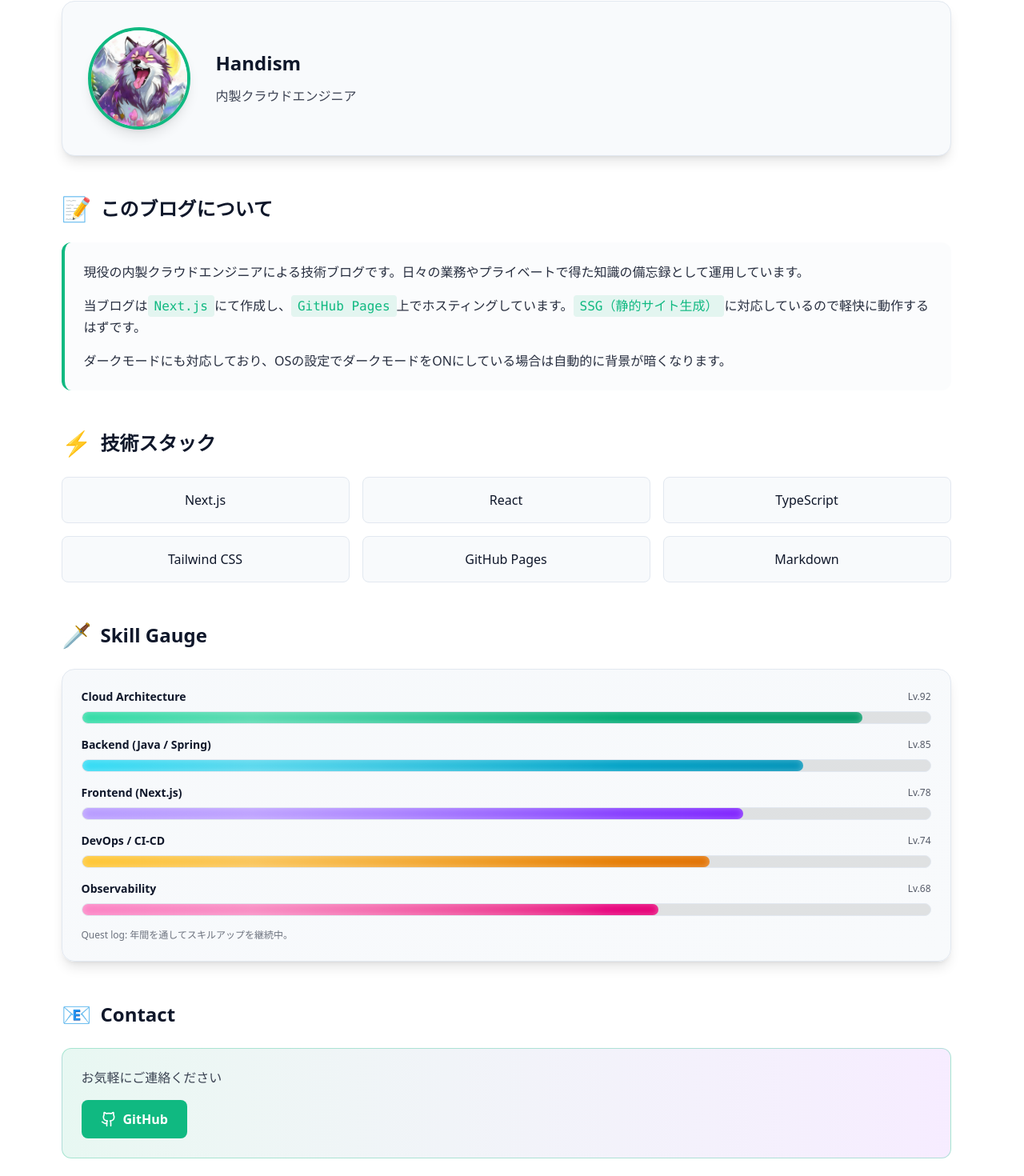
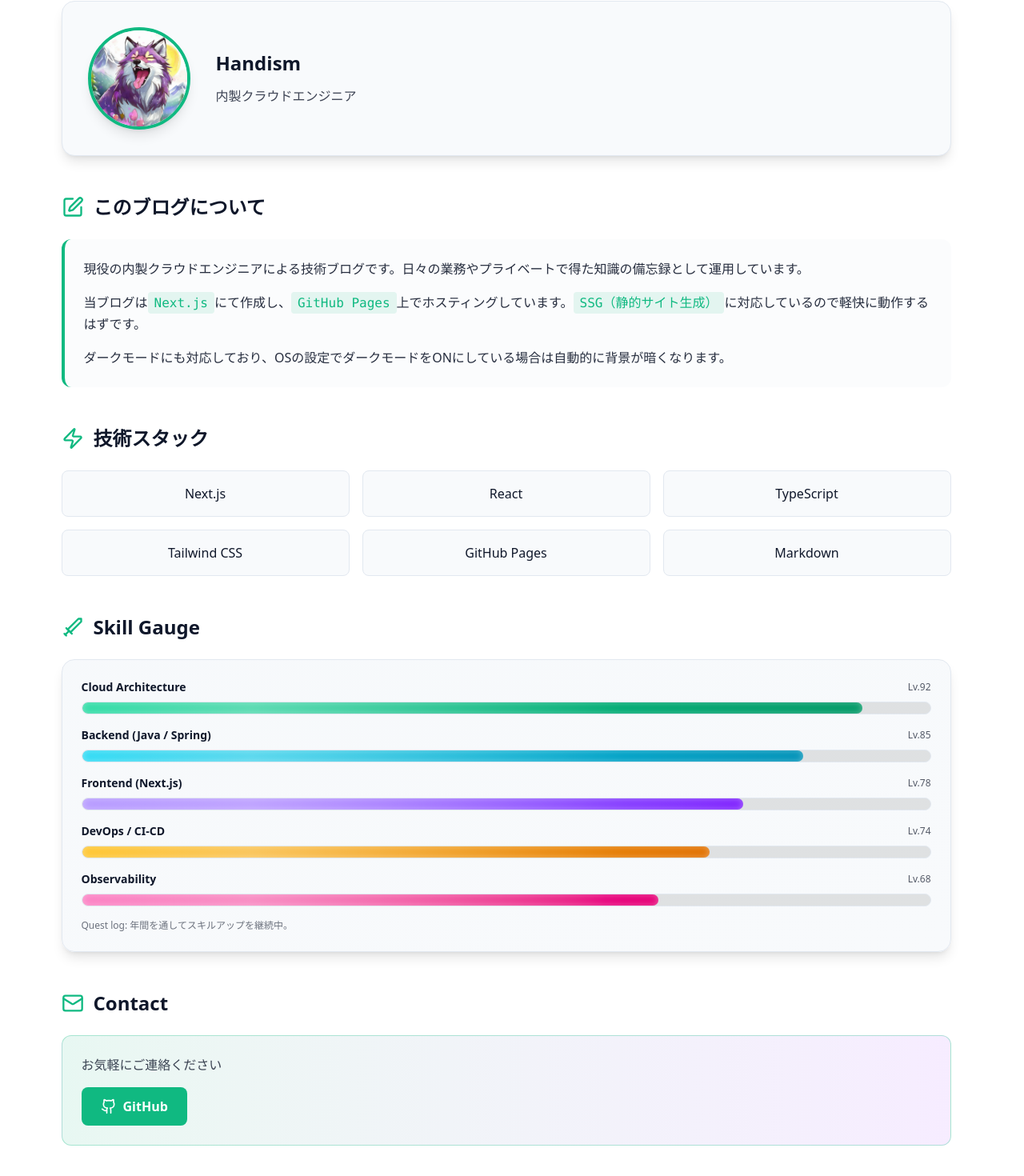
Before and after one commit to handism/handism.github.io, a Next.js app: page /about in a window 1280 px wide. Shown: the part 207-1677 px from the top of the page at 80% size. Built offline with nearby package versions, Linux system fonts and the light colour scheme.

Commit message:
絵文字もLucideに置き換え

```diff
--- a/app/about/page.tsx
+++ b/app/about/page.tsx
@@ -1,5 +1,5 @@
 import type { Metadata } from 'next';
-import { Github, User } from 'lucide-react';
+import { Github, User, PenSquare, Zap, Sword, Mail } from 'lucide-react';
 
 export const metadata: Metadata = {
   title: 'About',
@@ -42,7 +42,7 @@ export default async function AboutPage() {
       {/* このブログについて */}
       <section className="mb-12 w-full">
         <h2 className="text-2xl font-bold mb-6 text-text flex items-center gap-3">
-          <span className="text-3xl">📝</span>
+          <PenSquare className="h-7 w-7 text-accent" />
           このブログについて
         </h2>
         <div className="bg-secondary/30 rounded-xl p-6 border-l-4 border-accent">
@@ -68,7 +68,7 @@ export default async function AboutPage() {
       {/* 技術スタック */}
       <section className="mb-12 w-full">
         <h2 className="text-2xl font-bold mb-6 text-text flex items-center gap-3">
-          <span className="text-3xl">⚡</span>
+          <Zap className="h-7 w-7 text-accent" />
           技術スタック
         </h2>
         <div className="grid grid-cols-2 md:grid-cols-3 gap-4">
@@ -88,7 +88,7 @@ export default async function AboutPage() {
       {/* RPG風スキルゲージ */}
       <section className="mb-12 w-full">
         <h2 className="text-2xl font-bold mb-6 text-text flex items-center gap-3">
-          <span className="text-3xl">🗡️</span>
+          <Sword className="h-7 w-7 text-accent" />
           Skill Gauge
         </h2>
         <div className="bg-linear-to-br from-secondary/60 to-card rounded-2xl border border-border p-6 shadow-lg">
@@ -124,7 +124,7 @@ export default async function AboutPage() {
       {/* Contact */}
       <section className="mb-12 w-full">
         <h2 className="text-2xl font-bold mb-6 text-text flex items-center gap-3">
-          <span className="text-3xl">📧</span>
+          <Mail className="h-7 w-7 text-accent" />
           Contact
         </h2>
         <div className="bg-linear-to-r from-accent/10 to-purple-500/10 rounded-xl p-6 border border-accent/30">
--- a/package.json
+++ b/package.json
@@ -32,8 +32,7 @@
     "remark-rehype": "^11.1.2",
     "remark-slug": "^8.0.0",
     "tailwind-highlightjs": "^2.0.1",
-    "unified": "^11.0.5",
-    "vfile": "^5.3.7"
+    "unified": "^11.0.5"
   },
   "devDependencies": {
     "@playwright/test": "^1.58.1",
```
Also changed, not shown: 1 other file (tests, documents, lock files or other folders).
